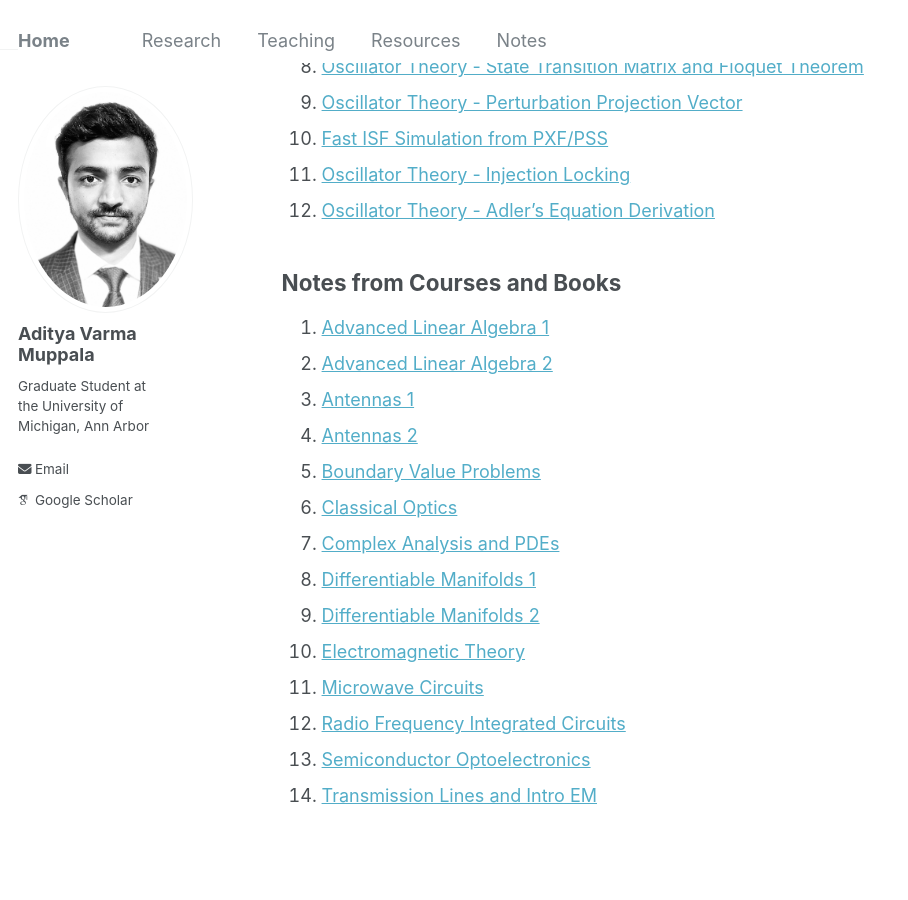
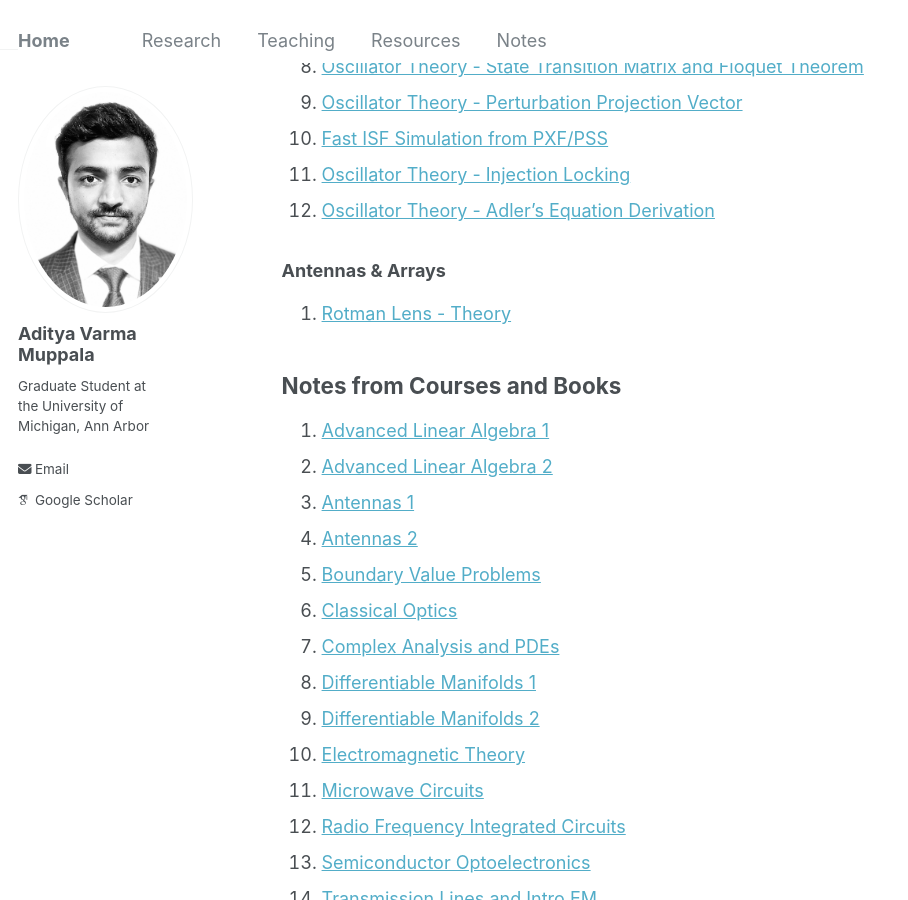
Before and after one commit to AdityaMuppala/adityamuppala.github.io, a Jekyll site: the page built from _pages/notes.md, in a window 1280 px wide and 900 px high, scrolled down 815 px. Shown: the whole window, without its empty margins (0-908 px from the left). Built offline with Jekyll 4.4.1, drawn with Linux system fonts in a browser that asks for light colours; some web fonts are replaced.

Commit message:
Update notes.md

```diff
--- a/_pages/notes.md
+++ b/_pages/notes.md
@@ -31,6 +31,10 @@ author_profile: true
 11. [Oscillator Theory - Injection Locking](https://adityamuppala.github.io/assets/Notes_YouTube/Injection_Locking_YouTube.pdf)
 12. [Oscillator Theory - Adler's Equation Derivation](https://adityamuppala.github.io/assets/Notes_YouTube/Adlers_Equation_YouTube.pdf)
 
+### Antennas & Arrays
+
+1. [Rotman Lens - Theory](https://adityamuppala.github.io/assets/Notes_YouTube/Rotman_Lens_YouTube.pdf)
+
 ## Notes from Courses and Books
 
 1. [Advanced Linear Algebra 1](https://adityamuppala.github.io/assets/Notes_Courses/Advanced_Linear_Algebra_1.pdf)
```
